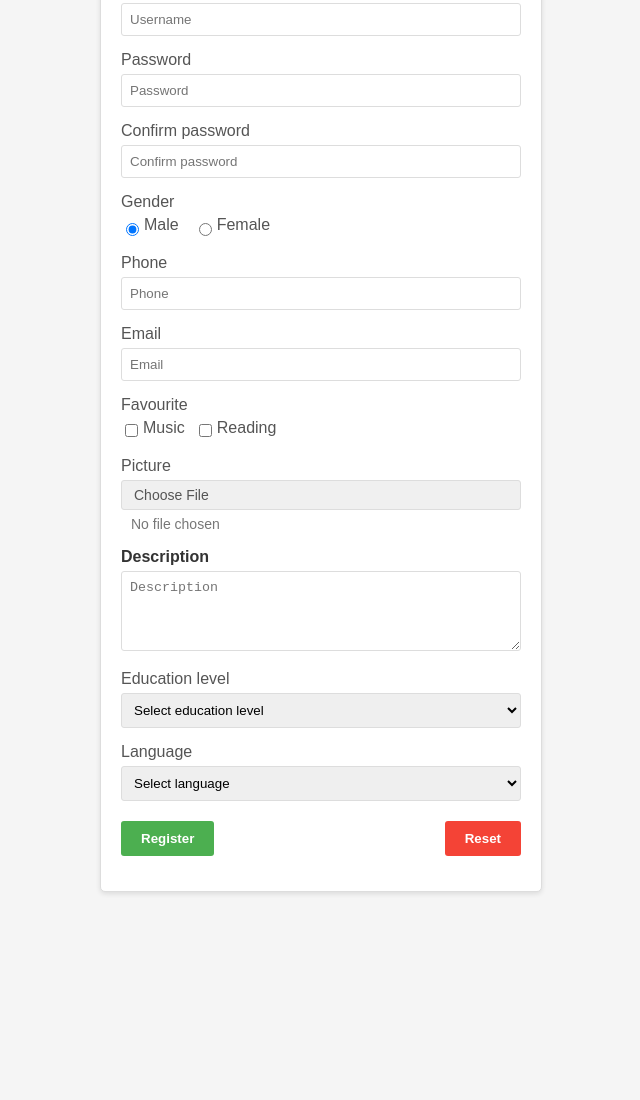
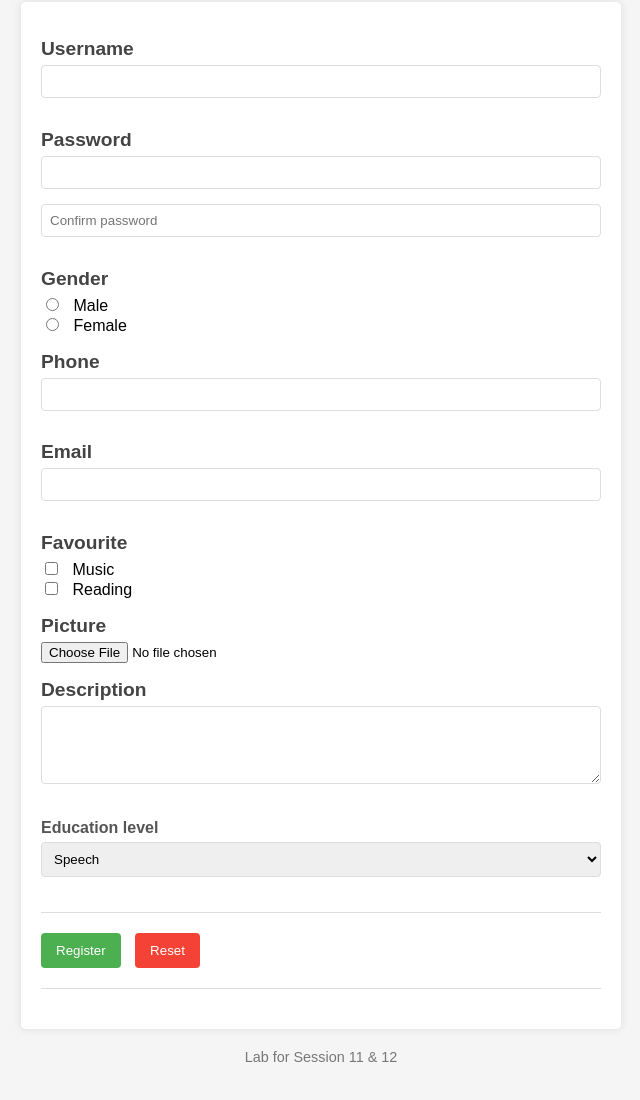
Before and after one commit to hieuminhdo2006/hieuminhdo2006.github.io, a plain HTML site: page week8/ex7.html in a window 1280 px wide. Shown: the part 110-1210 px from the top of the page, without its empty margins (319-959 px from the left). Before the commit the page ends 1022 px from the top, so only its background shows below. Drawn offline with Linux system fonts and the light colour scheme.

Commit message:
week8
123

```diff
--- a/week8/ex7.html
+++ b/week8/ex7.html
@@ -5,109 +5,122 @@
     <meta name="viewport" content="width=device-width, initial-scale=1.0">
     <title>Register New Account</title>
     <link rel="stylesheet" href="style1.css">
+</head>
 <body>
-    <div class="registration-form">
     <h1>REGISTER NEW ACCOUNT</h1>
 
+    <form name="frmRegister" onsubmit="return formValid()">
         <h2>Username</h2>
-        <div class="form-group">
-            <input type="text" placeholder="Username">
+        <input type="text" name="txtUsername" required>
+
+        <h2>Password</h2>
+        <input type="password" name="txtPassword" required>
+        <input type="password" name="txtPassword2" placeholder="Confirm password" required>
+
+        <h2>Gender</h2>
+        <div class="radio-group">
+            <input type="radio" name="gender" value="male" id="male">
+            <label for="male">Male</label><br>
+            <input type="radio" name="gender" value="female" id="female">
+            <label for="female">Female</label>
         </div>
 
-        <div class="form-group">
-            <label>Password</label>
-            <input type="password" placeholder="Password">
+        <h2>Phone</h2>
+        <input type="text" name="txtPhone" required>
+
+        <h2>Email</h2>
+        <input type="email" name="txtEmail" required>
+
+        <h2>Favourite</h2>
+        <div class="checkbox-group">
+            <input type="checkbox" name="chkMusic" id="music">
+            <label for="music">Music</label><br>
+            <input type="checkbox" name="chkReading" id="reading">
+            <label for="reading">Reading</label>
         </div>
 
-        <div class="form-group">
-            <label>Confirm password</label>
-            <input type="password" placeholder="Confirm password">
+        <h2>Picture</h2>
+        <input type="file" name="fiPicture" required>
+
+        <h2>Description</h2>
+        <textarea name="txtDescription" rows="4" required></textarea>
+
+        <h3>Education level</h3>
+        <select name="educationLevel">
+            <option value="speech">Speech</option>
+            <option value="vietnamese">Vietnamese</option>
+            <option value="english">English</option>
+            <option value="french">French</option>
+            <option value="japanese">Japanese</option>
+        </select>
+
+        <hr>
+        <button type="submit">Register</button>
+        <button type="reset">Reset</button>
+        <hr>
+    </form>
+
+    <div class="footer">
+        <p>Lab for Session 11 & 12</p>
     </div>
 
-        <div class="form-group">
-            <label>Gender</label>
-            <div class="radio-group">
-                <div class="radio-option">
-                    <input type="radio" id="male" name="gender" checked>
-                    <label for="male">Male</label>
-                </div>
-                <div class="radio-option">
-                    <input type="radio" id="female" name="gender">
-                    <label for="female">Female</label>
-                </div>
-            </div>
-        </div>
+    <script>
+        function formValid() {
+            f = document.frmRegister;
+            var phone_pattern = /^(\(0\d{1,3}\)\d{7}|0\d{9,10})$/;
+            var email_pattern = /^[a-zA-Z]\w*(\.\w+)*@\w+(\.\w{2,3})+$/;
 
-        <div class="form-group">
-            <label>Phone</label>
-            <input type="tel" placeholder="Phone">
-        </div>
+            if(f.txtUsername.value == "") {
+                alert("Username can't be empty");
+                f.txtUsername.focus();
+                return false;
+            }
 
-        <div class="form-group">
-            <label>Email</label>
-            <input type="email" placeholder="Email">
-        </div>
+            if(f.txtPassword.value.length < 6) {
+                alert("Password length must be from 6 to 20 characters");
+                f.txtPassword.focus();
+                return false;
+            }
 
-        <div class="form-group">
-            <label>Favourite</label>
-            <div class="checkbox-group">
-                <div class="checkbox-option">
-                    <input type="checkbox" id="music" name="favourite">
-                    <label for="music">Music</label>
-                </div>
-                <div class="checkbox-option">
-                    <input type="checkbox" id="reading" name="favourite">
-                    <label for="reading">Reading</label>
-                </div>
-            </div>
-        </div>
+            if(f.txtPassword.value != f.txtPassword2.value) {
+                alert("Password doesn't match");
+                f.txtPassword2.focus();
+                return false;
+            }
 
-        <div class="form-group">
-            <label>Picture</label>
-            <div class="file-upload">
-                <label for="file-upload" class="file-upload-label">Choose File</label>
-                <input id="file-upload" type="file">
-                <span class="file-name">No file chosen</span>
-            </div>
-        </div>
+            if(!phone_pattern.test(f.txtPhone.value)) {
+                alert("Invalid phone number");
+                f.txtPhone.focus();
+                return false;
+            }
 
-        <h2>Description</h2>
-        <div class="form-group">
-            <textarea placeholder="Description"></textarea>
-        </div>
+            if(!email_pattern.test(f.txtEmail.value)) {
+                alert("Invalid email address");
+                f.txtEmail.focus();
+                return false;
+            }
 
-        <div class="form-group">
-            <label>Education level</label>
-            <select>
-                <option value="">Select education level</option>
-                <option value="highschool">High School</option>
-                <option value="college">College</option>
-                <option value="university">University</option>
-                <option value="postgrad">Postgraduate</option>
-            </select>
-        </div>
+            if(f.chkMusic.checked == false && f.chkReading.checked == false) {
+                alert("You must select at least one favourite");
+                f.chkMusic.focus();
+                return false;
+            }
 
-        <div class="form-group">
-            <label>Language</label>
-                <div class="form-group">
-                    <select>
-                        <option value="">Select language </option>
-                        <option value="Vietnamese">Vietnamese</option>
-                        <option value="english">english</option>
-                        <option value="French">Friench</option>
-                        <option value="Japanese">japanese</option>
-                    </select>
-            </div>
-        <div class="buttons">
-            <button class="register-btn">Register</button>
-            <button class="reset-btn">Reset</button>
-        </div>
-    <script>
-        // Simple script to show the selected file name
-        document.getElementById('file-upload').addEventListener('change', function(e) {
-            const fileName = e.target.files[0] ? e.target.files[0].name : 'No file chosen';
-            document.querySelector('.file-name').textContent = fileName;
-        });
+            if(f.fiPicture.value == "") {
+                alert("You must select your picture");
+                return false;
+            }
+
+            if(f.txtDescription.value == "") {
+                alert("You must enter description");
+                f.txtDescription.focus();
+                return false;
+            }
+
+            alert("All register information are correct.");
+            return true;
+        }
+
     </script>
 </body>
 </html>
--- a/week8/style1.css
+++ b/week8/style1.css
@@ -1,160 +1,88 @@
 body {
     font-family: Arial, sans-serif;
+    max-width: 600px;
+    margin: 0 auto;
+    padding: 20px;
     background-color: #f5f5f5;
-            margin: 0;
-            padding: 20px;
-            display: flex;
-            justify-content: center;
-        }
-
-        .registration-form {
-            background-color: white;
-            border: 1px solid #ddd;
-            border-radius: 5px;
-            padding: 20px;
-            width: 400px;
-            box-shadow: 0 2px 5px rgba(0,0,0,0.1);
 }
 
 h1 {
-            color: #333;
-            font-size: 20px;
-            margin-top: 0;
-            border-bottom: 1px solid #eee;
+    text-align: center;
+    color: #ffffff;
+    border-bottom: 2px solid #333;
     padding-bottom: 10px;
+    background-color: blue;
 }
 
 h2 {
-            color: #333;
-            font-size: 16px;
-            margin: 15px 0 5px 0;
+    color: #444;
+    font-size: 1.2em;
+    margin-bottom: 5px;
 }
 
-        .form-group {
+h3 {
+    color: #555;
+    font-size: 1em;
+    margin-bottom: 5px;
+}
+
+form {
+    background-color: white;
+    padding: 20px;
+    border-radius: 5px;
+    box-shadow: 0 0 10px rgba(0,0,0,0.1);
+}
+
+input[type="text"],
+input[type="password"],
+input[type="email"],
+textarea,
+select {
+    width: 100%;
+    padding: 8px;
+    margin-bottom: 15px;
+    border: 1px solid #ddd;
+    border-radius: 4px;
+    box-sizing: border-box;
+}
+
+input[type="radio"],
+input[type="checkbox"] {
+    margin-right: 10px;
+}
+
+.radio-group, .checkbox-group {
     margin-bottom: 15px;
 }
 
-        .form-group label {
-            display: block;
-            margin-bottom: 5px;
-            color: #555;
-        }
-
-        .form-group input[type="text"],
-        .form-group input[type="password"],
-        .form-group input[type="email"],
-        .form-group input[type="tel"],
-        .form-group select,
-        .form-group textarea {
-            width: 100%;
-            padding: 8px;
-            border: 1px solid #ddd;
-            border-radius: 3px;
-            box-sizing: border-box;
-        }
-
-        .form-group textarea {
-            height: 80px;
-            resize: vertical;
-        }
-
-        .radio-group {
-            display: flex;
-            gap: 15px;
-            margin-bottom: 15px;
-        }
-
-        .radio-option {
-            display: flex;
-            align-items: center;
-        }
-
-        .radio-option input {
-            margin-right: 5px;
-        }
-
-        .checkbox-group {
-            display: flex;
-            flex-wrap: wrap;
-            gap: 10px;
-            margin-bottom: 15px;
-        }
-
-        .checkbox-option {
-            display: flex;
-            align-items: center;
-            white-space: nowrap;
-        }
-
-        .checkbox-option input {
-            margin-right: 5px;
-        }
-
-        .file-upload {
-            margin-bottom: 15px;
-        }
-
-        .file-upload input[type="file"] {
-            display: none;
-        }
-
-        .file-upload-label {
-            display: inline-block;
-            padding: 6px 12px;
-            background-color: #f0f0f0;
-            border: 1px solid #ddd;
-            border-radius: 3px;
-            cursor: pointer;
-            font-size: 14px;
-        }
-
-        .file-name {
-            margin-left: 10px;
-            font-size: 14px;
-            color: #777;
-        }
-
-        .buttons {
-            display: flex;
-            justify-content: space-between;
-            margin-top: 20px;
-        }
-
-        .register-btn {
-            background-color: #4CAF50;
-            color: white;
-            border: none;
-            padding: 10px 20px;
-            border-radius: 3px;
-            cursor: pointer;
-            font-weight: bold;
-        }
-
-        .reset-btn {
-            background-color: #f44336;
-            color: white;
-            border: none;
-            padding: 10px 20px;
-            border-radius: 3px;
-            cursor: pointer;
-            font-weight: bold;
-        }
-
-        .divider {
-            border-top: 1px solid #eee;
+hr {
+    border: 0;
+    height: 1px;
+    background-color: #ddd;
     margin: 20px 0;
 }
 
-        h3 {
-            color: #333;
-            font-size: 14px;
-            margin: 15px 0 5px 0;
+button {
+    background-color: #4CAF50;
+    color: white;
+    padding: 10px 15px;
+    border: none;
+    border-radius: 4px;
+    cursor: pointer;
+    margin-right: 10px;
 }
 
-        .alert {
-            background-color: #ffebee;
-            border-left: 4px solid #f44336;
-            padding: 10px;
-            margin: 10px 0;
-            font-size: 14px;
+button[type="reset"] {
+    background-color: #f44336;
 }
+
+button:hover {
+    opacity: 0.8;
+}
+
+.footer {
+    text-align: center;
+    margin-top: 20px;
+    font-size: 0.9em;
+    color: #777;
+}
```
Lines whose indentation alone changed are shown as unchanged.
